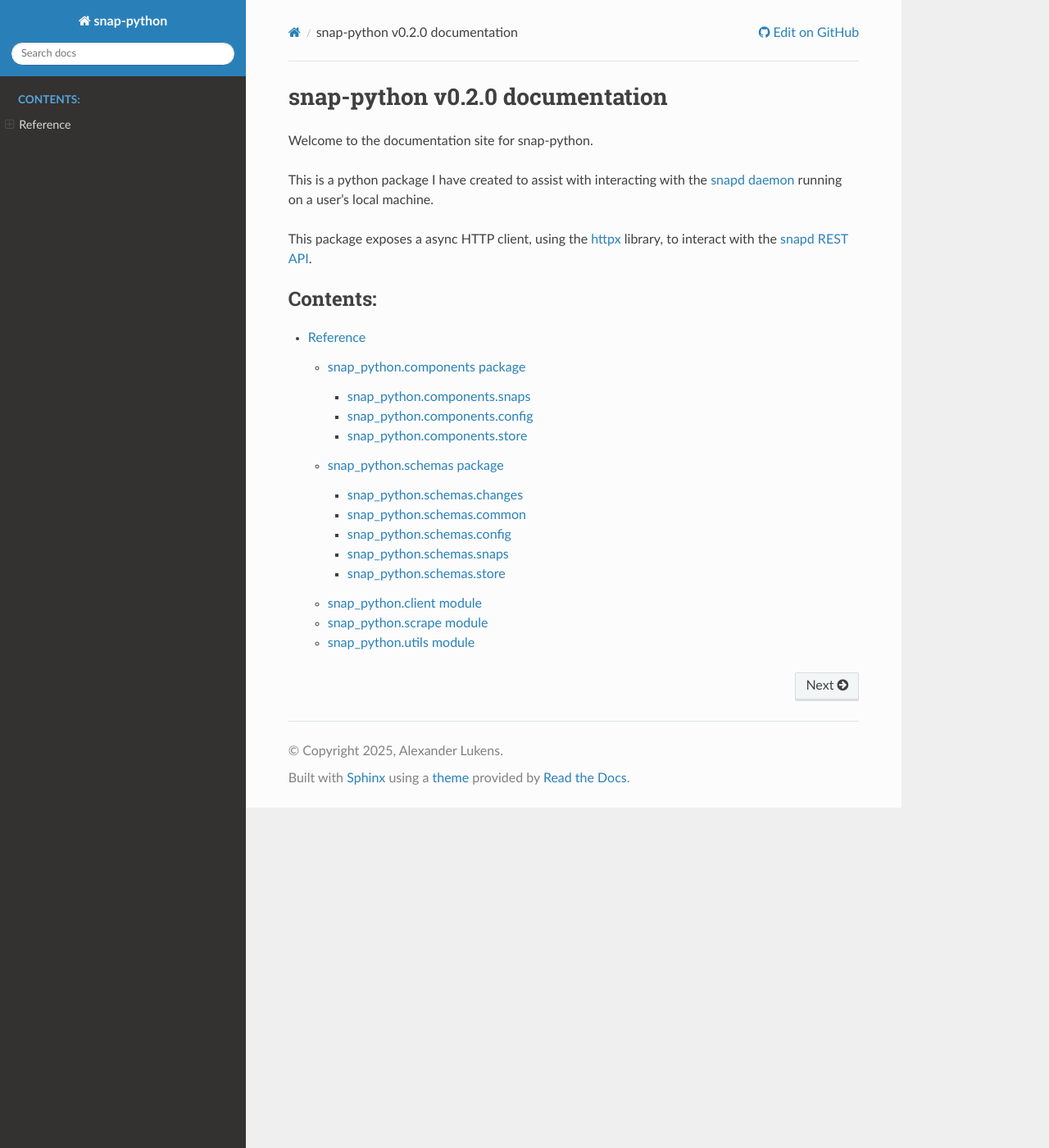
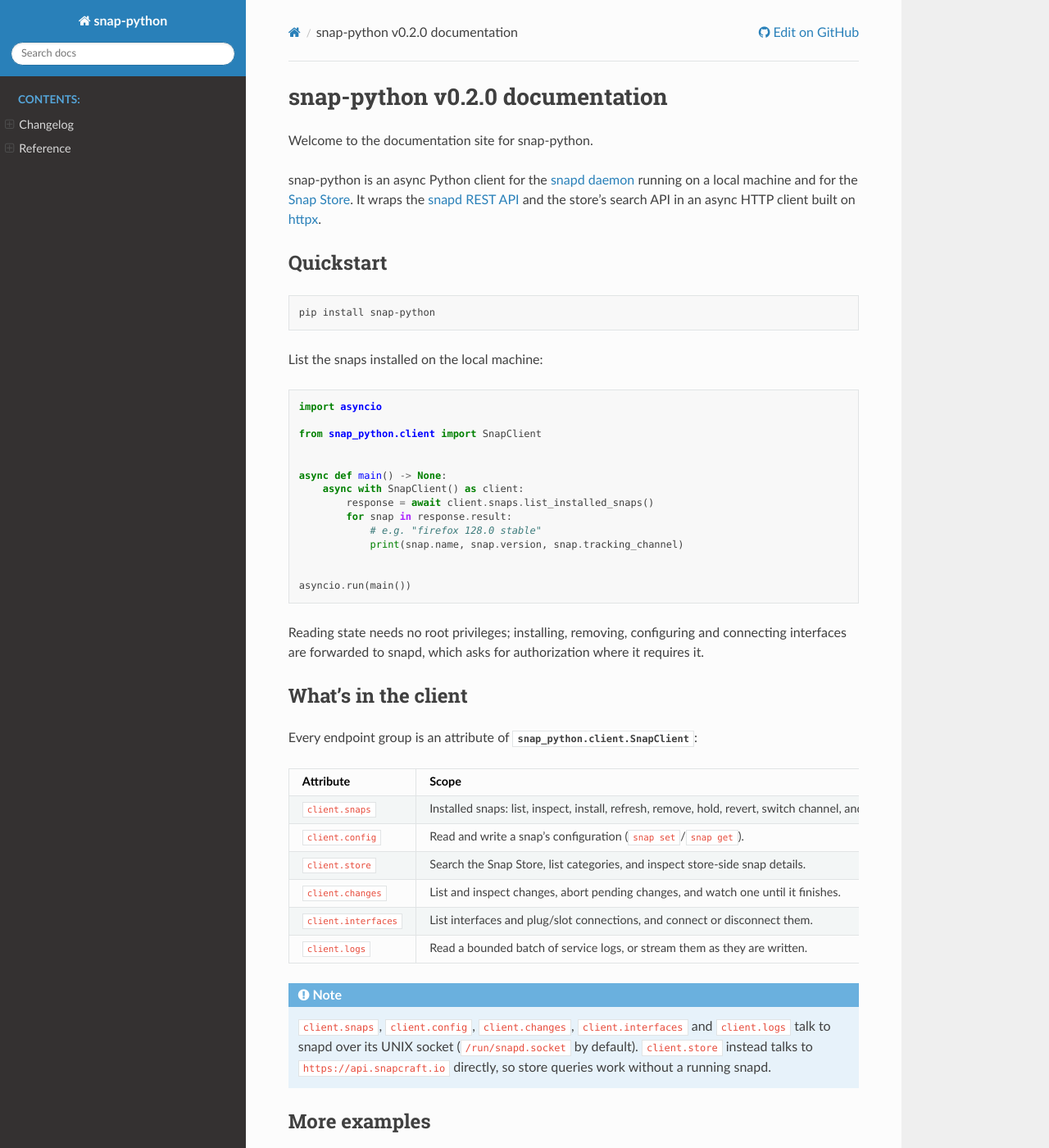
Before and after one commit to alexdlukens/snap-python, a Sphinx documentation site: the page built from docs/source/index.rst, in a window 1280 px wide and 1400 px high. Shown: the whole window at 82% size. Built offline with Sphinx 7.4.7 and the Read the Docs theme 3.1.0, drawn with Linux system fonts in a browser that asks for light colours; some of the changed text lies outside the part shown.

Commit message:
docs: add a changelog and a quickstart landing page
CHANGELOG.md follows Keep a Changelog 1.1.0 and records 0.2.0 (the
released P0 fixes and P1 features), plus 0.1.5-0.1.7 and the 0.1.x
series, with compare links. It is the single source of truth.

docs/source/changelog.rst pulls that file in through the Sphinx include
directive with myst_parser as the parser, so the docs page is generated
from the root file rather than maintained twice. myst-parser is added to
the dev dependency group for that; the lock only gains markdown-it-py,
mdit-py-plugins, mdurl and myst-parser.

docs/source/index.rst gains a quickstart with one runnable async example,
a table of the client's endpoint groups with the socket-vs-store
distinction, a few short examples, and a toctree entry for the changelog.
README.md gets the same quickstart and feature list, since it is the PyPI
long description.

```diff
--- /dev/null
+++ b/docs/source/changelog.rst
@@ -0,0 +1,5 @@
+Changelog
+=========
+
+.. include:: ../../CHANGELOG.md
+   :parser: myst_parser.sphinx_
--- a/docs/source/conf.py
+++ b/docs/source/conf.py
@@ -22,7 +22,11 @@ version = f"v{release}"
 # -- General configuration ---------------------------------------------------
 # https://www.sphinx-doc.org/en/master/usage/configuration.html#general-configuration
 
-extensions = ["sphinx.ext.autodoc", "sphinx.ext.githubpages"]
+extensions = [
+    "sphinx.ext.autodoc",
+    "sphinx.ext.githubpages",
+    "myst_parser",
+]
 
 templates_path = ["_templates"]
 exclude_patterns = []
--- a/docs/source/index.rst
+++ b/docs/source/index.rst
@@ -8,13 +8,112 @@ snap-python |version| documentation
 
 Welcome to the documentation site for snap-python.
 
-This is a python package I have created to assist with interacting with the `snapd daemon <https://snapcraft.io/docs/get-started>`_ running on a user's local machine.
+snap-python is an async Python client for the `snapd daemon <https://snapcraft.io/docs/get-started>`_ running on a local machine and for the `Snap Store <https://api.snapcraft.io>`_. It wraps the `snapd REST API <https://snapcraft.io/docs/snapd-api>`_ and the store's search API in an async HTTP client built on `httpx <https://www.python-httpx.org/>`_.
 
-This package exposes a async HTTP client, using the `httpx <https://www.python-httpx.org/>`_ library, to interact with the `snapd REST API <https://snapcraft.io/docs/snapd-api>`_.
+Quickstart
+----------
 
+.. code-block:: bash
+
+   pip install snap-python
+
+List the snaps installed on the local machine:
+
+.. code-block:: python
+
+   import asyncio
+
+   from snap_python.client import SnapClient
+
+
+   async def main() -> None:
+       async with SnapClient() as client:
+           response = await client.snaps.list_installed_snaps()
+           for snap in response.result:
+               # e.g. "firefox 128.0 stable"
+               print(snap.name, snap.version, snap.tracking_channel)
+
+
+   asyncio.run(main())
+
+Reading state needs no root privileges; installing, removing, configuring and
+connecting interfaces are forwarded to snapd, which asks for authorization
+where it requires it.
+
+What's in the client
+--------------------
+
+Every endpoint group is an attribute of :class:`snap_python.client.SnapClient`:
+
+.. list-table::
+   :header-rows: 1
+   :widths: 20 80
+
+   * - Attribute
+     - Scope
+   * - ``client.snaps``
+     - Installed snaps: list, inspect, install, refresh, remove, hold, revert,
+       switch channel, and start/stop/restart apps.
+   * - ``client.config``
+     - Read and write a snap's configuration (``snap set``/``snap get``).
+   * - ``client.store``
+     - Search the Snap Store, list categories, and inspect store-side snap
+       details.
+   * - ``client.changes``
+     - List and inspect changes, abort pending changes, and watch one until it
+       finishes.
+   * - ``client.interfaces``
+     - List interfaces and plug/slot connections, and connect or disconnect
+       them.
+   * - ``client.logs``
+     - Read a bounded batch of service logs, or stream them as they are
+       written.
+
+.. note::
+
+   ``client.snaps``, ``client.config``, ``client.changes``,
+   ``client.interfaces`` and ``client.logs`` talk to snapd over its UNIX socket
+   (``/run/snapd.socket`` by default). ``client.store`` instead talks to
+   ``https://api.snapcraft.io`` directly, so store queries work without a
+   running snapd.
+
+More examples
+-------------
+
+Each snippet below runs inside the ``main()`` coroutine from the quickstart,
+with ``SnapClient`` already imported.
+
+Hold refreshes for a snap indefinitely:
+
+.. code-block:: python
+
+   async with SnapClient() as client:
+       await client.snaps.hold_snap("firefox", time="forever")
+
+Search the store:
+
+.. code-block:: python
+
+   async with SnapClient() as client:
+       results = await client.store.find(query="video player")
+       for snap in results.results:
+           print(snap.name)
+
+Follow service logs until you break out of the loop:
+
+.. code-block:: python
+
+   async with SnapClient() as client:
+       # Logs exist only for services; pass names=["<snap>.<service>"] to
+       # narrow the stream to a single one (that snap must expose a service).
+       async for entry in client.logs.stream_logs(n=5):
+           print(entry.timestamp, entry.message)
+           if "error" in entry.message:
+               break
 
 .. toctree::
    :maxdepth: 4
    :caption: Contents:
 
+   changelog
    modules/snap_python
--- a/pyproject.toml
+++ b/pyproject.toml
@@ -24,6 +24,7 @@ pytest-cov = "^6.0.0"
 sphinx = "^8.1.3"
 sphinx-rtd-theme = "^3.0.2"
 toml = "^0.10.2"
+myst-parser = "^4.0.0"
 
 [build-system]
 requires = ["poetry-core"]
```
Also changed, not shown: CHANGELOG.md (added, +176 -0 lines), README.md (+34 -2 lines), 1 other file.
